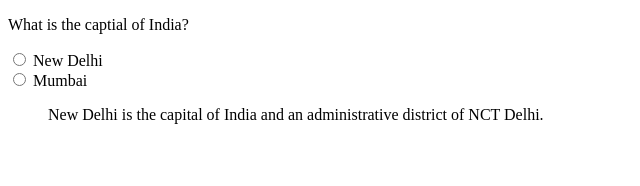
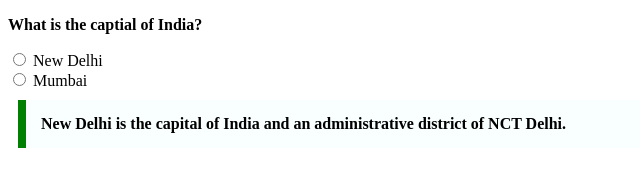
Before and after one commit to acciojob/trivia-alladasaivamsi, a website: page main.html in a window 1280 px wide. Shown: the whole page, without its empty margins (0-640 px from the left). Drawn offline with Linux system fonts and the light colour scheme.

Commit message:
Update styles.css

```diff
--- a/styles.css
+++ b/styles.css
@@ -1,2 +1,13 @@
 
 /* Your CSS Code here. */
+blockquote {
+    max-width: 600px;
+    margin: 10px;
+    padding: 15px;
+    border-left: 8px solid green;
+    background-color: #f8fffe;
+    font-weight: bold;
+}
+.question {
+    font-weight: bold;
+}
```
